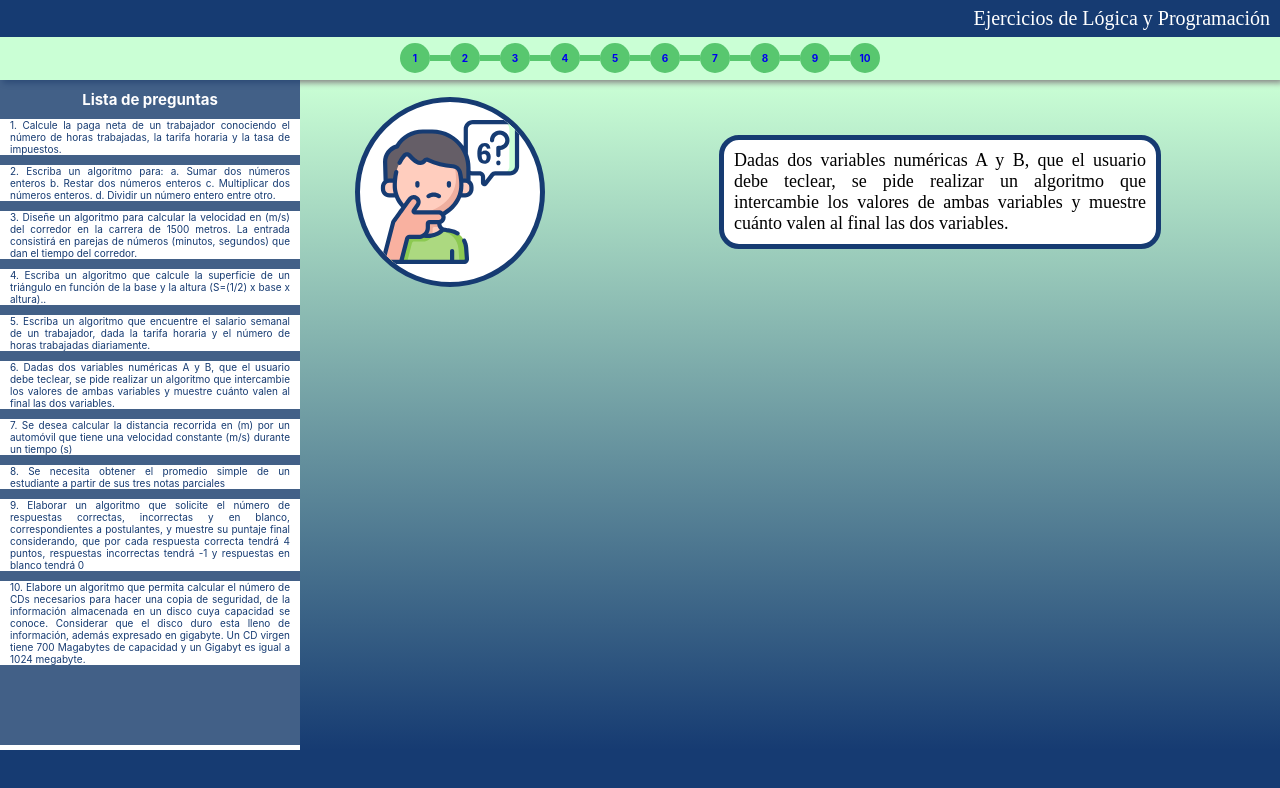
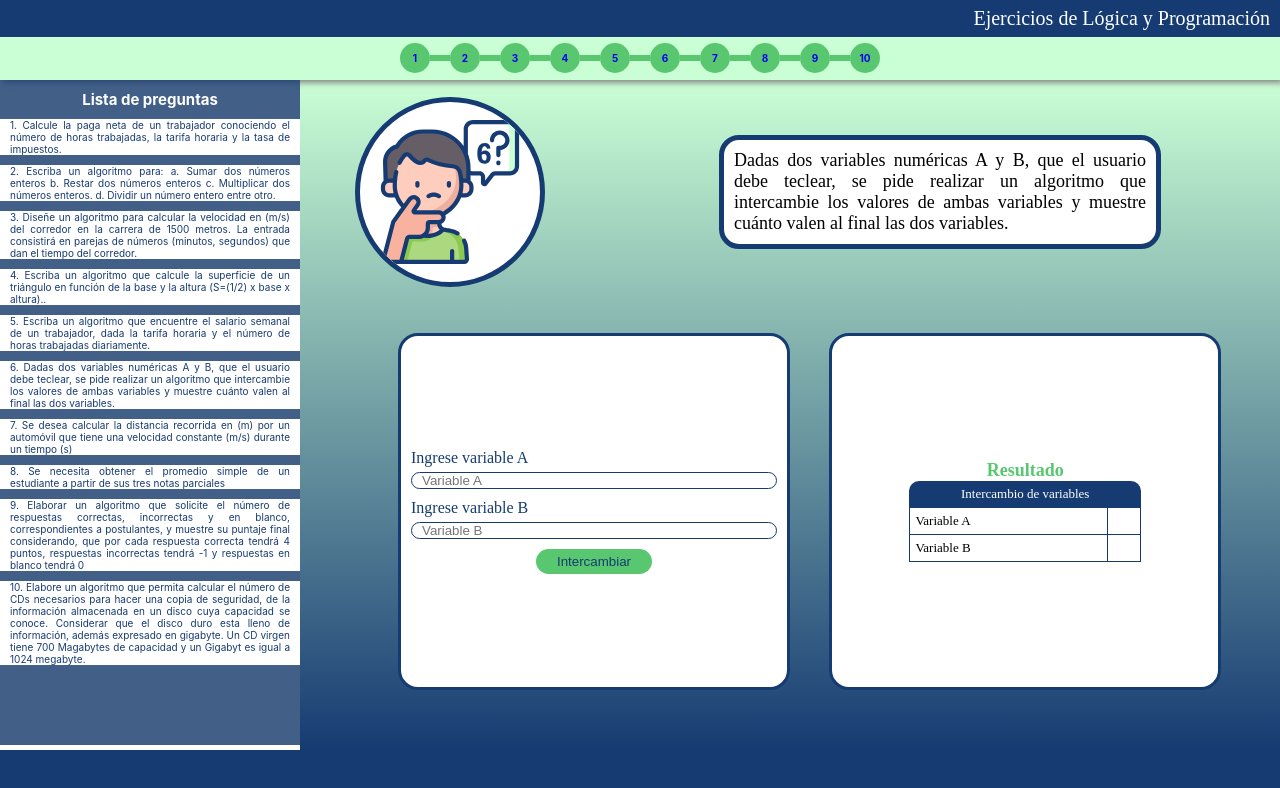
Before and after one commit to JonathanRugama/ejercicios-de-programacion-1, a React (Create React App) app: page /question-6 in a window 1280 px wide. Shown: the top 788 px of the page. Built offline with nearby package versions, Linux system fonts and the light colour scheme.

Commit message:
Se agrega la solucion 6

```diff
--- /dev/null
+++ b/src/components/forms/form-solution-6.js
@@ -0,0 +1,44 @@
+import React from 'react';
+
+class FormSolutionSix extends React.Component {
+    state ={};
+  /*  handleChange = (e) => {
+         console.log({name : e.target.name, value : e.target.value});
+        this.setState({
+            [e.target.name]: e.target.value,
+        });
+    } */
+    handleClick = (e) => {
+        console.log("Button was clicked")
+    }
+
+    render() {
+        return(
+    <form onSubmit={this.props.onSubmit} className="form-solution" action="">
+        <label className="form-solution__item" htmlFor="">
+            <span>Ingrese variable A</span>
+            <input
+            onChange={this.props.onChange}
+            type="text"
+            placeholder="Variable A"
+            name="variableA"
+            value={this.props.formValues.variableA}/>
+        </label>
+        <label className="form-solution__item" htmlFor="">
+            <span>Ingrese variable B</span>
+            <input
+            onChange={this.props.onChange}
+            type="text"
+            placeholder="Variable B"
+            name="variableB"
+            value={this.props.formValues.variableB}/>
+        </label>
+
+        <button onClick={this.handleClick}>Intercambiar</button>
+    </form>
+    )
+    }
+
+}
+
+export default FormSolutionSix
--- a/src/components/pages/question-six.js
+++ b/src/components/pages/question-six.js
@@ -1,11 +1,13 @@
 import React from 'react';
 import Question from '../question-container';
 import ImgContainer from '../img-container'
+import SolutionSix from '../solutions/solution-container-6'
 const QuestionSix = () => {
     return (
         <React.Fragment>
         <ImgContainer number={5}/>
         <Question fontsize="b-font" sentence="Dadas dos variables numéricas A y B, que el usuario debe teclear, se pide realizar un algoritmo que intercambie los valores de ambas variables y muestre cuánto valen al final las dos variables."/>
+        <SolutionSix/>
         </React.Fragment>
    )
 }
--- /dev/null
+++ b/src/components/results/results-6.js
@@ -0,0 +1,24 @@
+import React from 'react'
+
+const ResultsSix = (props) => {
+    return(
+        <div className="results-container">
+            <h2 className="results-title">Resultado</h2>
+            <table className="table-results">
+            <caption className="table-title">Intercambio de variables</caption>
+                <tbody className="table-body">
+                    <tr className="table-row">
+                        <td>Variable A</td>
+                        <td>{props.variableA}</td>
+                    </tr>
+                    <tr className="table-row">
+                        <td>Variable B</td>
+                        <td>{props.variableB}</td>
+                    </tr>
+                </tbody>
+            </table>
+        </div>
+    )
+}
+
+export default ResultsSix
--- /dev/null
+++ b/src/components/solutions/solution-container-6.js
@@ -0,0 +1,62 @@
+import React from 'react';
+import FormSolutionSix from '../forms/form-solution-6'
+import ResultsSix from '../results/results-6';
+
+class SolutionSix extends React.Component {
+    state = {
+        form: {
+        variableA:'',
+        variableB: ''
+    }
+
+
+}
+
+    handleChange = (e) => {
+        /* const nextForm = this.state.form;
+        nextForm[e.target.name] = e.target.value */
+        this.setState({
+           /*  form:nextForm, */
+           form: {
+               /* Dejamos caer todos los valores anteriores */
+               ...this.state.form,
+               /* Y añadimos el adicional o sobreescribimos */
+               [e.target.name]: e.target.value,
+           }
+
+        })
+    }
+    handleSubmit = (e) => {
+        e.preventDefault()
+       this.intercambio()
+
+    }
+    intercambio = () => {
+        var varA = this.state.form.variableA;
+        var varB = this.state.form.variableB;
+        this.setState({
+                    form: {
+                        variableA: varB,
+                        variableB: varA
+                    }
+                    })
+    }
+    render() {
+        return (
+            <section className="solution-container">
+                <FormSolutionSix
+                onChange={this.handleChange}
+                onSubmit={this.handleSubmit}
+                formValues={this.state.form}/>
+                <ResultsSix
+                variableA={this.state.form.variableA}
+                variableB = {this.state.form.variableB}
+
+                />
+
+            </section>
+        )
+    }
+}
+
+export default SolutionSix
```
